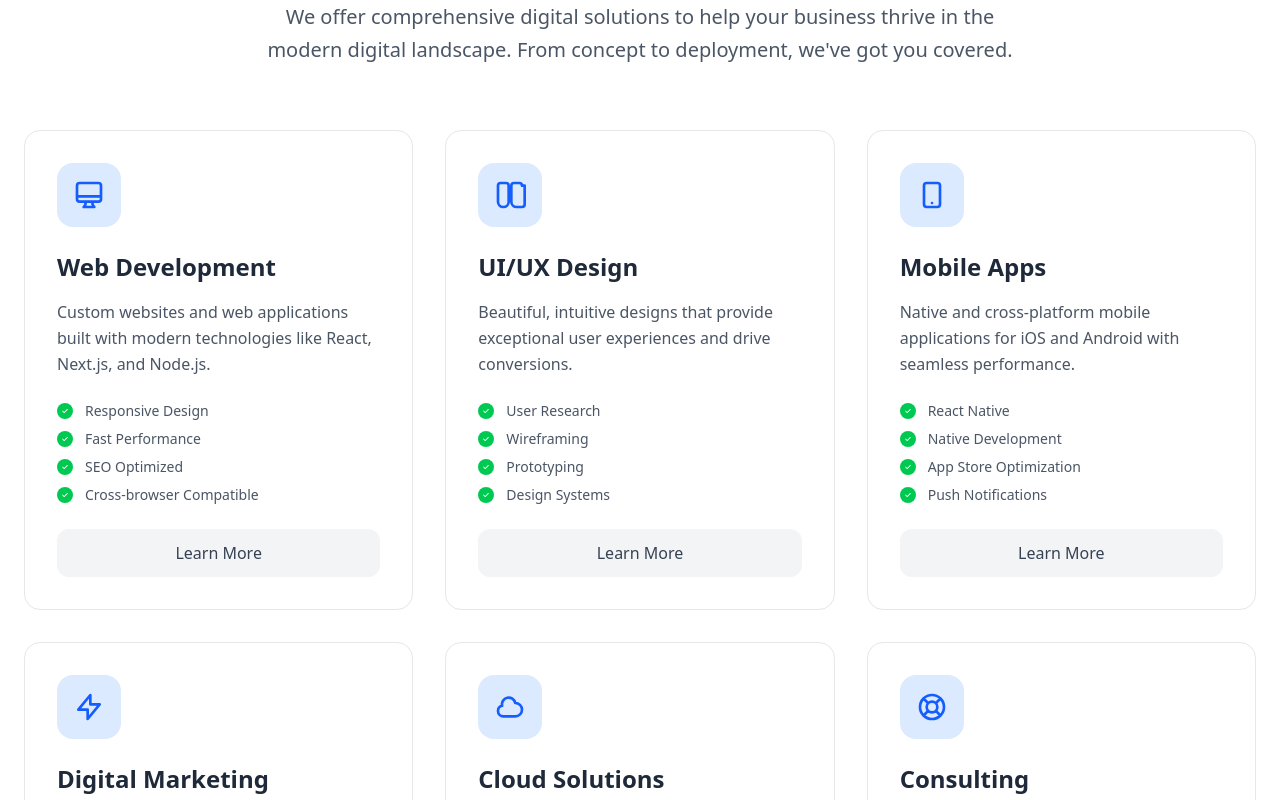
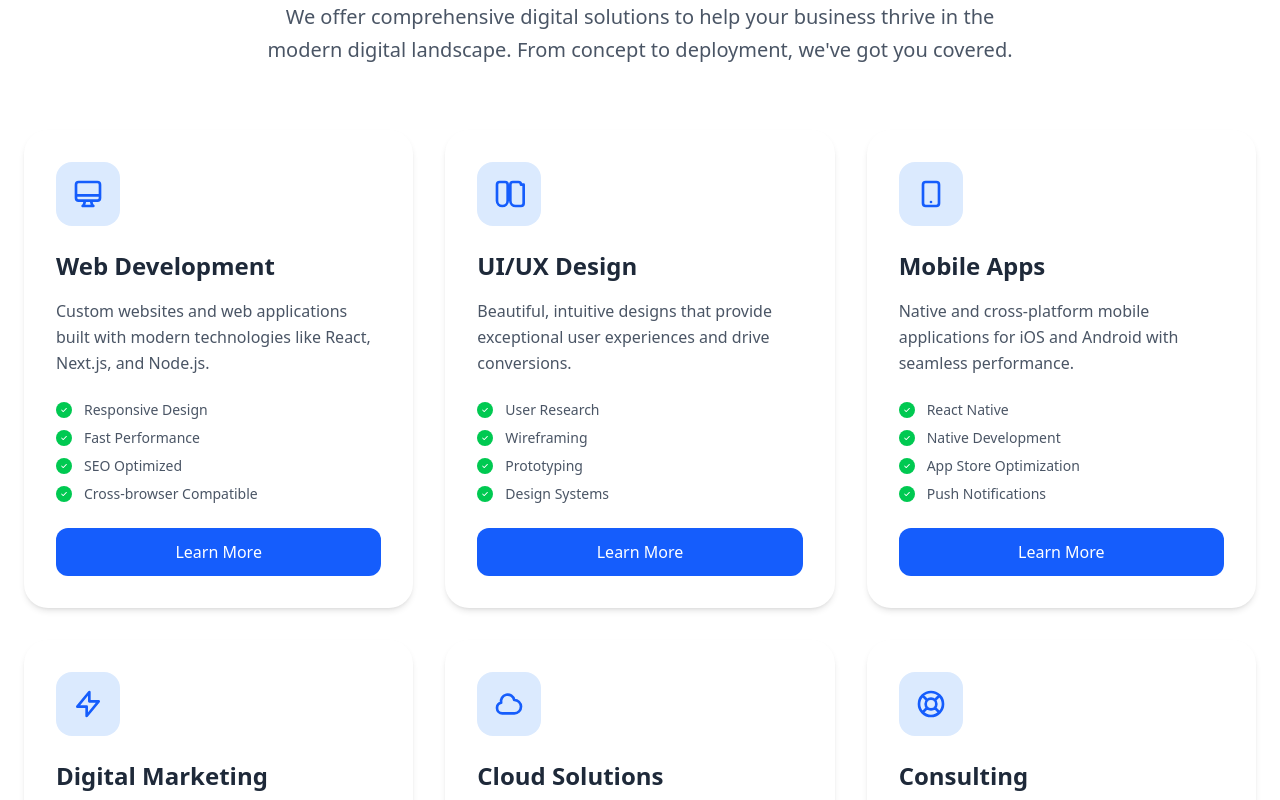
Before and after one commit to asrafsujan247/nexfolio-agency-portfolio, a React (Vite) app: page / in a window 1280 px wide. Shown: the part 1700-2500 px from the top of the page. Built offline with nearby package versions, Linux system fonts and the light colour scheme.

Commit message:
added spotlightCard component and used it in the services component. also updated the portfolio section images

```diff
--- a/src/components/Services.jsx
+++ b/src/components/Services.jsx
@@ -1,68 +1,165 @@
-import React from 'react'
+import React from "react";
+import SpotlightCard from "./SpotlightCard";
 
 const Services = () => {
   const services = [
     {
       icon: (
-        <svg className="w-8 h-8" fill="none" stroke="currentColor" viewBox="0 0 24 24">
-          <path strokeLinecap="round" strokeLinejoin="round" strokeWidth={2} d="M9.75 17L9 20l-1 1h8l-1-1-.75-3M3 13h18M5 17h14a2 2 0 002-2V5a2 2 0 00-2-2H5a2 2 0 00-2 2v10a2 2 0 002 2z" />
+        <svg
+          className="w-8 h-8"
+          fill="none"
+          stroke="currentColor"
+          viewBox="0 0 24 24"
+        >
+          <path
+            strokeLinecap="round"
+            strokeLinejoin="round"
+            strokeWidth={2}
+            d="M9.75 17L9 20l-1 1h8l-1-1-.75-3M3 13h18M5 17h14a2 2 0 002-2V5a2 2 0 00-2-2H5a2 2 0 00-2 2v10a2 2 0 002 2z"
+          />
         </svg>
       ),
-      title: 'Web Development',
-      description: 'Custom websites and web applications built with modern technologies like React, Next.js, and Node.js.',
-      features: ['Responsive Design', 'Fast Performance', 'SEO Optimized', 'Cross-browser Compatible']
+      title: "Web Development",
+      description:
+        "Custom websites and web applications built with modern technologies like React, Next.js, and Node.js.",
+      features: [
+        "Responsive Design",
+        "Fast Performance",
+        "SEO Optimized",
+        "Cross-browser Compatible",
+      ],
     },
     {
       icon: (
-        <svg className="w-8 h-8" fill="none" stroke="currentColor" viewBox="0 0 24 24">
-          <path strokeLinecap="round" strokeLinejoin="round" strokeWidth={2} d="M7 21a4 4 0 01-4-4V5a2 2 0 012-2h4a2 2 0 012 2v12a4 4 0 01-4 4zM21 5a2 2 0 00-2-2h-4a2 2 0 00-2 2v12a4 4 0 004 4h4a2 2 0 002-2V5z" />
+        <svg
+          className="w-8 h-8"
+          fill="none"
+          stroke="currentColor"
+          viewBox="0 0 24 24"
+        >
+          <path
+            strokeLinecap="round"
+            strokeLinejoin="round"
+            strokeWidth={2}
+            d="M7 21a4 4 0 01-4-4V5a2 2 0 012-2h4a2 2 0 012 2v12a4 4 0 01-4 4zM21 5a2 2 0 00-2-2h-4a2 2 0 00-2 2v12a4 4 0 004 4h4a2 2 0 002-2V5z"
+          />
         </svg>
       ),
-      title: 'UI/UX Design',
-      description: 'Beautiful, intuitive designs that provide exceptional user experiences and drive conversions.',
-      features: ['User Research', 'Wireframing', 'Prototyping', 'Design Systems']
+      title: "UI/UX Design",
+      description:
+        "Beautiful, intuitive designs that provide exceptional user experiences and drive conversions.",
+      features: [
+        "User Research",
+        "Wireframing",
+        "Prototyping",
+        "Design Systems",
+      ],
     },
     {
       icon: (
-        <svg className="w-8 h-8" fill="none" stroke="currentColor" viewBox="0 0 24 24">
-          <path strokeLinecap="round" strokeLinejoin="round" strokeWidth={2} d="M12 18h.01M8 21h8a2 2 0 002-2V5a2 2 0 00-2-2H8a2 2 0 00-2 2v14a2 2 0 002 2z" />
+        <svg
+          className="w-8 h-8"
+          fill="none"
+          stroke="currentColor"
+          viewBox="0 0 24 24"
+        >
+          <path
+            strokeLinecap="round"
+            strokeLinejoin="round"
+            strokeWidth={2}
+            d="M12 18h.01M8 21h8a2 2 0 002-2V5a2 2 0 00-2-2H8a2 2 0 00-2 2v14a2 2 0 002 2z"
+          />
         </svg>
       ),
-      title: 'Mobile Apps',
-      description: 'Native and cross-platform mobile applications for iOS and Android with seamless performance.',
-      features: ['React Native', 'Native Development', 'App Store Optimization', 'Push Notifications']
+      title: "Mobile Apps",
+      description:
+        "Native and cross-platform mobile applications for iOS and Android with seamless performance.",
+      features: [
+        "React Native",
+        "Native Development",
+        "App Store Optimization",
+        "Push Notifications",
+      ],
     },
     {
       icon: (
-        <svg className="w-8 h-8" fill="none" stroke="currentColor" viewBox="0 0 24 24">
-          <path strokeLinecap="round" strokeLinejoin="round" strokeWidth={2} d="M13 10V3L4 14h7v7l9-11h-7z" />
+        <svg
+          className="w-8 h-8"
+          fill="none"
+          stroke="currentColor"
+          viewBox="0 0 24 24"
+        >
+          <path
+            strokeLinecap="round"
+            strokeLinejoin="round"
+            strokeWidth={2}
+            d="M13 10V3L4 14h7v7l9-11h-7z"
+          />
         </svg>
       ),
-      title: 'Digital Marketing',
-      description: 'Comprehensive digital marketing strategies to boost your online presence and drive growth.',
-      features: ['SEO Strategy', 'Social Media', 'Content Marketing', 'Analytics & Reporting']
+      title: "Digital Marketing",
+      description:
+        "Comprehensive digital marketing strategies to boost your online presence and drive growth.",
+      features: [
+        "SEO Strategy",
+        "Social Media",
+        "Content Marketing",
+        "Analytics & Reporting",
+      ],
     },
     {
       icon: (
-        <svg className="w-8 h-8" fill="none" stroke="currentColor" viewBox="0 0 24 24">
-          <path strokeLinecap="round" strokeLinejoin="round" strokeWidth={2} d="M3 15a4 4 0 004 4h9a5 5 0 10-.1-9.999 5.002 5.002 0 10-9.78 2.096A4.001 4.001 0 003 15z" />
+        <svg
+          className="w-8 h-8"
+          fill="none"
+          stroke="currentColor"
+          viewBox="0 0 24 24"
+        >
+          <path
+            strokeLinecap="round"
+            strokeLinejoin="round"
+            strokeWidth={2}
+            d="M3 15a4 4 0 004 4h9a5 5 0 10-.1-9.999 5.002 5.002 0 10-9.78 2.096A4.001 4.001 0 003 15z"
+          />
         </svg>
       ),
-      title: 'Cloud Solutions',
-      description: 'Scalable cloud infrastructure and deployment solutions for modern web applications.',
-      features: ['AWS/Azure Setup', 'DevOps', 'CI/CD Pipelines', 'Performance Monitoring']
+      title: "Cloud Solutions",
+      description:
+        "Scalable cloud infrastructure and deployment solutions for modern web applications.",
+      features: [
+        "AWS/Azure Setup",
+        "DevOps",
+        "CI/CD Pipelines",
+        "Performance Monitoring",
+      ],
     },
     {
       icon: (
-        <svg className="w-8 h-8" fill="none" stroke="currentColor" viewBox="0 0 24 24">
-          <path strokeLinecap="round" strokeLinejoin="round" strokeWidth={2} d="M18.364 5.636l-3.536 3.536m0 5.656l3.536 3.536M9.172 9.172L5.636 5.636m3.536 9.192L5.636 18.364M21 12a9 9 0 11-18 0 9 9 0 0118 0zm-5 0a4 4 0 11-8 0 4 4 0 018 0z" />
+        <svg
+          className="w-8 h-8"
+          fill="none"
+          stroke="currentColor"
+          viewBox="0 0 24 24"
+        >
+          <path
+            strokeLinecap="round"
+            strokeLinejoin="round"
+            strokeWidth={2}
+            d="M18.364 5.636l-3.536 3.536m0 5.656l3.536 3.536M9.172 9.172L5.636 5.636m3.536 9.192L5.636 18.364M21 12a9 9 0 11-18 0 9 9 0 0118 0zm-5 0a4 4 0 11-8 0 4 4 0 018 0z"
+          />
         </svg>
       ),
-      title: 'Consulting',
-      description: 'Strategic technology consulting to help you make informed decisions about your digital transformation.',
-      features: ['Technology Audit', 'Strategic Planning', 'Architecture Design', 'Best Practices']
-    }
-  ]
+      title: "Consulting",
+      description:
+        "Strategic technology consulting to help you make informed decisions about your digital transformation.",
+      features: [
+        "Technology Audit",
+        "Strategic Planning",
+        "Architecture Design",
+        "Best Practices",
+      ],
+    },
+  ];
 
   return (
     <section id="services" className="py-20 bg-white">
@@ -73,47 +170,72 @@ const Services = () => {
             Our <span className="text-blue-600">Services</span>
           </h2>
           <p className="text-xl text-gray-600 max-w-3xl mx-auto leading-relaxed">
-            We offer comprehensive digital solutions to help your business thrive in the modern digital landscape. From concept to deployment, we've got you covered.
+            We offer comprehensive digital solutions to help your business
+            thrive in the modern digital landscape. From concept to deployment,
+            we've got you covered.
           </p>
         </div>
 
         {/* Services Grid */}
         <div className="grid md:grid-cols-2 lg:grid-cols-3 gap-8">
           {services.map((service, index) => (
-            <div
+            <SpotlightCard
               key={index}
-              className="bg-white border border-gray-200 rounded-2xl p-8 hover:shadow-xl transition-all duration-300 transform hover:-translate-y-2 group"
+              className="custom-spotlight-card"
+              spotlightColor="rgba(184,230,254,0.8)"
             >
+              <div className="rounded-2xl p-8 flex flex-col h-full">
                 {/* Icon */}
                 <div className="w-16 h-16 bg-blue-100 rounded-2xl flex items-center justify-center mb-6 text-blue-600 group-hover:bg-blue-600 group-hover:text-white transition-all duration-300">
                   {service.icon}
                 </div>
 
+                <div className="flex-grow">
                   {/* Title */}
-              <h3 className="text-2xl font-bold text-gray-800 mb-4">{service.title}</h3>
+                  <h3 className="text-2xl font-bold text-gray-800 mb-4">
+                    {service.title}
+                  </h3>
 
                   {/* Description */}
-              <p className="text-gray-600 mb-6 leading-relaxed">{service.description}</p>
+                  <p className="text-gray-600 mb-6 leading-relaxed">
+                    {service.description}
+                  </p>
 
                   {/* Features */}
                   <ul className="space-y-2 mb-6">
                     {service.features.map((feature, featureIndex) => (
-                  <li key={featureIndex} className="flex items-center text-sm text-gray-600">
+                      <li
+                        key={featureIndex}
+                        className="flex items-center text-sm text-gray-600"
+                      >
                         <div className="w-4 h-4 bg-green-500 rounded-full flex items-center justify-center mr-3">
-                      <svg className="w-2 h-2 text-white" fill="currentColor" viewBox="0 0 20 20">
-                        <path fillRule="evenodd" d="M16.707 5.293a1 1 0 010 1.414l-8 8a1 1 0 01-1.414 0l-4-4a1 1 0 011.414-1.414L8 12.586l7.293-7.293a1 1 0 011.414 0z" clipRule="evenodd" />
+                          <svg
+                            className="w-2 h-2 text-white"
+                            fill="currentColor"
+                            viewBox="0 0 20 20"
+                          >
+                            <path
+                              fillRule="evenodd"
+                              d="M16.707 5.293a1 1 0 010 1.414l-8 8a1 1 0 01-1.414 0l-4-4a1 1 0 011.414-1.414L8 12.586l7.293-7.293a1 1 0 011.414 0z"
+                              clipRule="evenodd"
+                            />
                           </svg>
                         </div>
                         {feature}
                       </li>
                     ))}
                   </ul>
+                </div>
 
                 {/* CTA Button */}
-              <button className="w-full bg-gray-100 text-gray-700 py-3 rounded-xl hover:bg-blue-600 hover:text-white transition-all duration-300 font-medium">
+                <button
+                  type="button"
+                  className="w-full py-3 rounded-xl bg-blue-600 text-white transition-all duration-300 font-medium cursor-pointer"
+                >
                   Learn More
                 </button>
               </div>
+            </SpotlightCard>
           ))}
         </div>
 
@@ -128,7 +250,7 @@ const Services = () => {
         </div>
       </div>
     </section>
-  )
-}
+  );
+};
 
-export default Services
+export default Services;
--- /dev/null
+++ b/src/components/SpotlightCard.jsx
@@ -0,0 +1,60 @@
+import { useRef, useState } from "react";
+
+const SpotlightCard = ({
+  children,
+  className = "",
+  spotlightColor = "rgba(255, 255, 255, 0.25)",
+}) => {
+  const divRef = useRef(null);
+  const [isFocused, setIsFocused] = useState(false);
+  const [position, setPosition] = useState({ x: 0, y: 0 });
+  const [opacity, setOpacity] = useState(0);
+
+  const handleMouseMove = (e) => {
+    if (!divRef.current || isFocused) return;
+
+    const rect = divRef.current.getBoundingClientRect();
+    setPosition({ x: e.clientX - rect.left, y: e.clientY - rect.top });
+  };
+
+  const handleFocus = () => {
+    setIsFocused(true);
+    setOpacity(0.6);
+  };
+
+  const handleBlur = () => {
+    setIsFocused(false);
+    setOpacity(0);
+  };
+
+  const handleMouseEnter = () => {
+    setOpacity(0.6);
+  };
+
+  const handleMouseLeave = () => {
+    setOpacity(0);
+  };
+
+  return (
+    <div
+      ref={divRef}
+      onMouseMove={handleMouseMove}
+      onFocus={handleFocus}
+      onBlur={handleBlur}
+      onMouseEnter={handleMouseEnter}
+      onMouseLeave={handleMouseLeave}
+      className={`relative rounded-3xl shadow-md bg-white overflow-hidden ${className}`}
+    >
+      <div
+        className="pointer-events-none absolute inset-0 opacity-0 transition-opacity duration-500 ease-in-out"
+        style={{
+          opacity,
+          background: `radial-gradient(circle at ${position.x}px ${position.y}px, ${spotlightColor}, transparent 80%)`,
+        }}
+      />
+      {children}
+    </div>
+  );
+};
+
+export default SpotlightCard;
```
Lines whose indentation alone changed are shown as unchanged.
